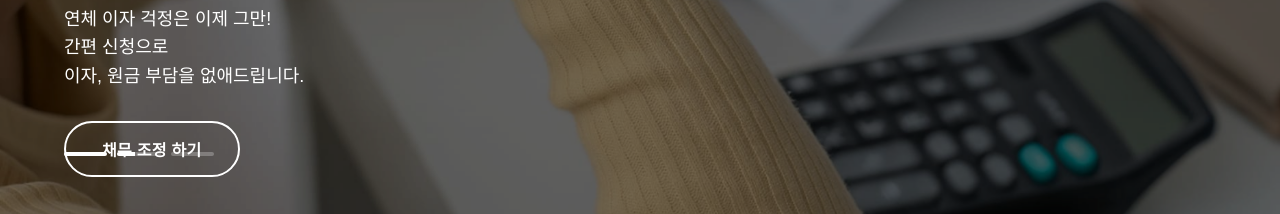
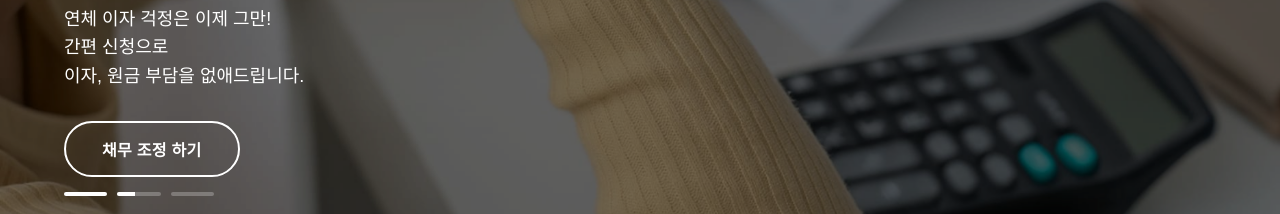
Before and after one commit to Jw1Choi/splw, a plain HTML site: page index.html in a window 1280 px wide. Shown: the part 444-658 px from the top of the page. Drawn offline with nearby package versions, Linux system fonts and the light colour scheme; animation ran at ten frames a second; files whose address does not match are found by name.

Commit message:
update aa1

```diff
--- a/index.html
+++ b/index.html
@@ -93,7 +93,7 @@
     .wave_anim.custom .wave:nth-child(3){animation-delay:.45s}
 
     /* ── PROGRESS BAR ── */
-    .progress-container{position:absolute;bottom:120px;left:5%;right:5%;height:4px;display:flex;gap:10px;z-index:3;width:150px;}
+    .progress-container{position:absolute;bottom:80px;left:5%;right:5%;height:4px;display:flex;gap:10px;z-index:3;width:150px;}
     .progress-segment{flex:1;background:rgba(255,255,255,.25);border-radius:2px;overflow:hidden;cursor:pointer}
     .progress-fill{width:0;height:100%;background:#fff;display:block}
 
```
